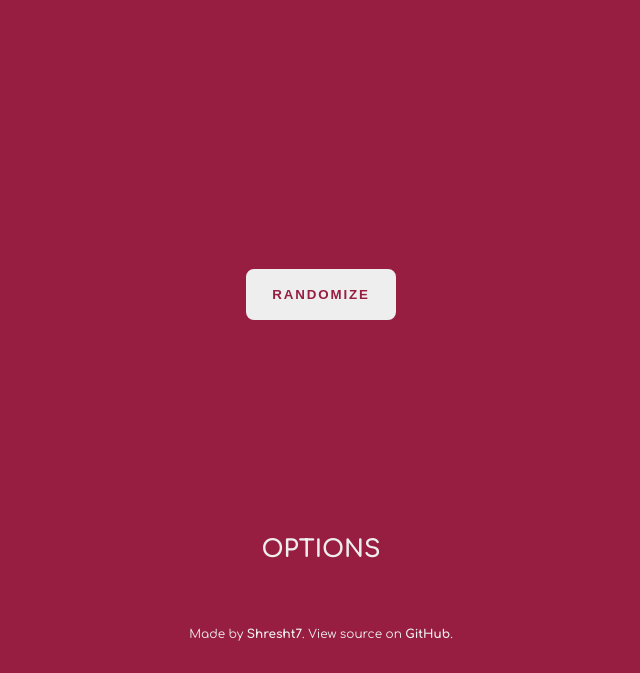
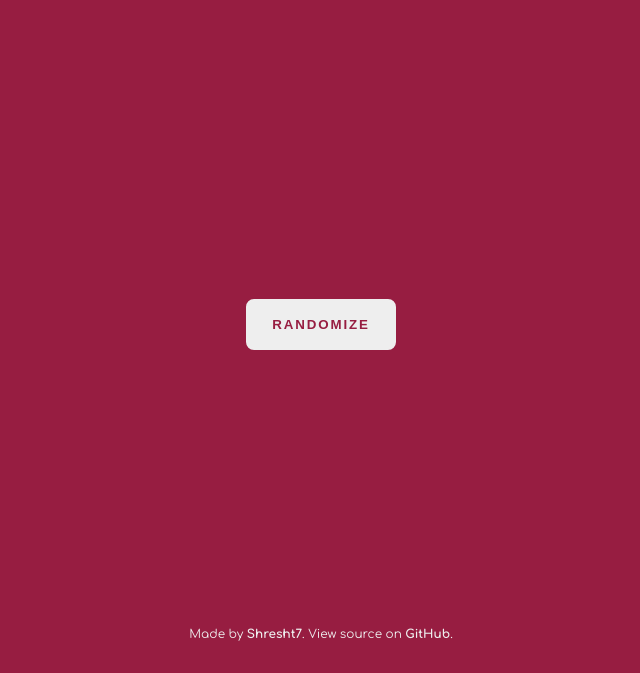
Before and after one commit to Shresht7/random-web, a plain HTML site: page pages/uuid/index.html in a window 1280 px wide. Shown: the part 127-800 px from the top of the page, without its empty margins (319-959 px from the left). Drawn offline with Linux system fonts and the light colour scheme.

Commit message:
Remove options as there are none

```diff
--- a/pages/uuid/index.html
+++ b/pages/uuid/index.html
@@ -41,12 +41,6 @@
                 RANDOMIZE
             </button>
         </section>
-
-        <!-- OPTIONS -->
-        <section class="flex flex-column gap-3">
-            <h2 class="font-size-3">OPTIONS</h2>
-        </section>
-
     </main>
 
     <!-- FOOTER SECTION -->
```
